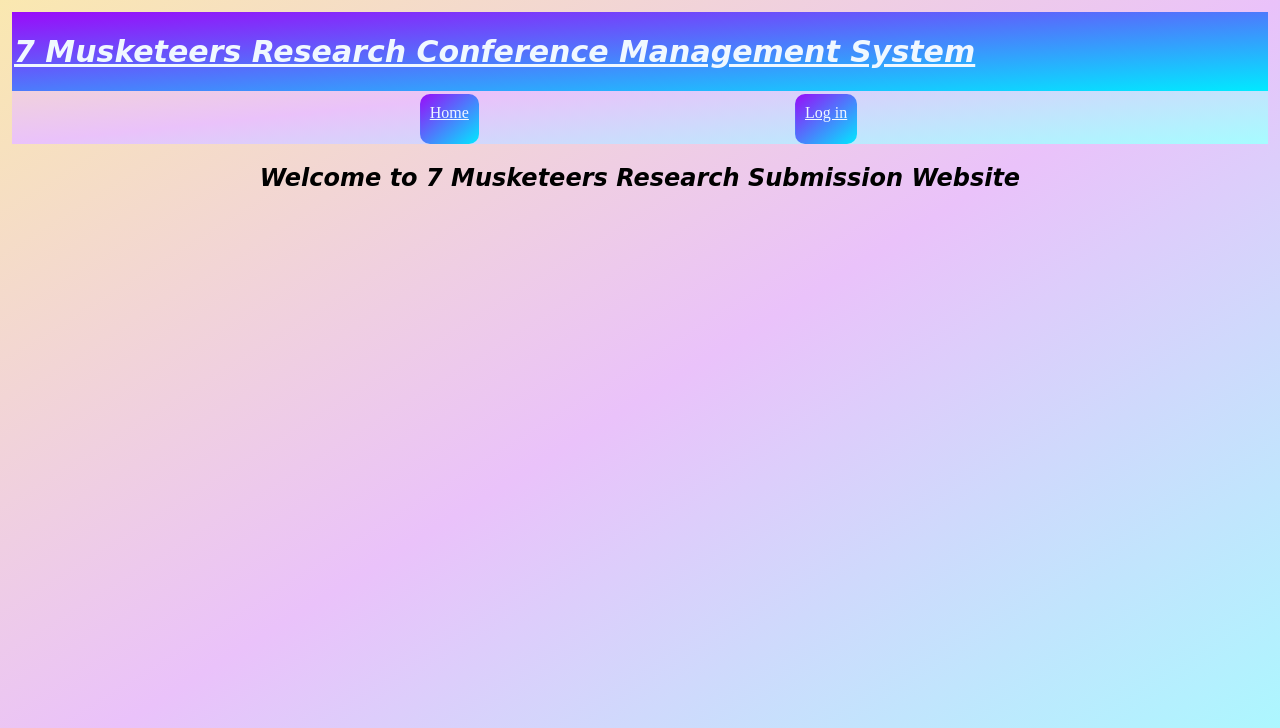
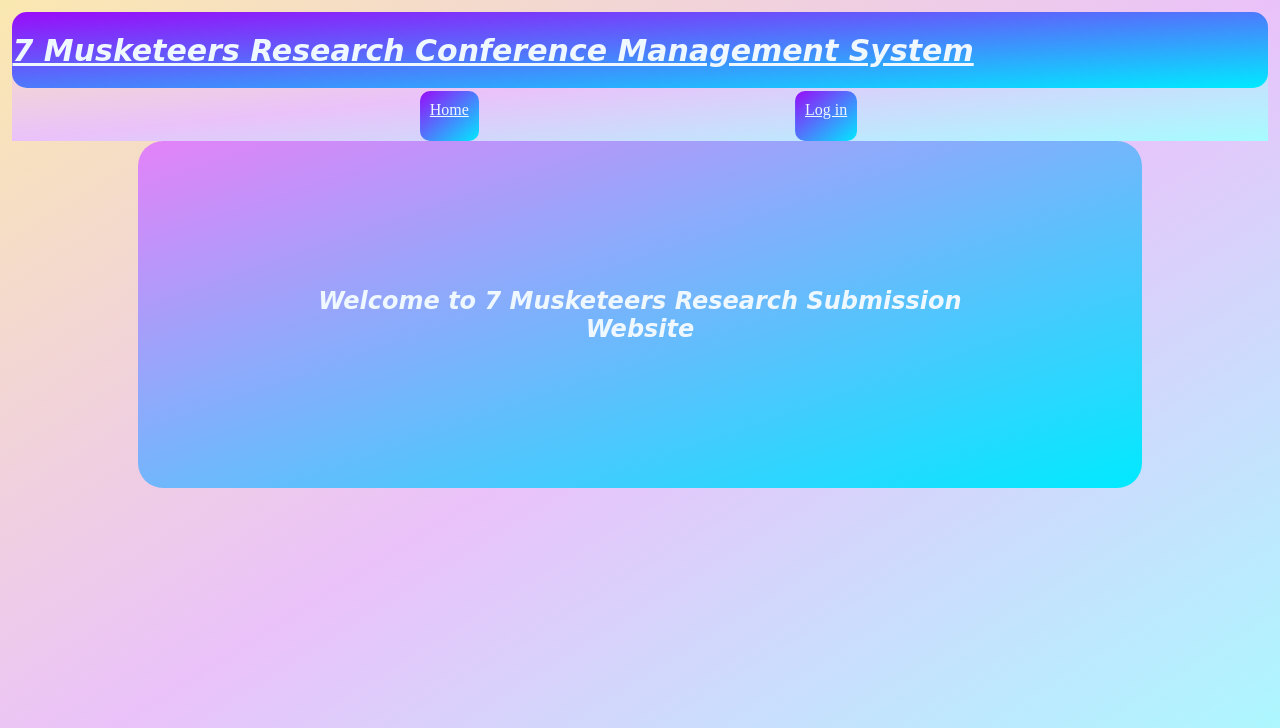
Before and after one commit to hariniprakash296/314Website-for-Research-paper-submissions, a Django app: page / in a window 1280 px wide. Shown: the top 728 px of the page. Run offline with Django 3.2, Linux system fonts and the light colour scheme.

Commit message:
ADDED STYLING

```diff
--- a/Conference_Management_System_Django/main/static/css/style_upper_menu.css
+++ b/Conference_Management_System_Django/main/static/css/style_upper_menu.css
@@ -49,9 +49,19 @@
 }
 
 .pagename {
-    padding: 2px;
+    border-radius: 15px;
+    padding: 0.5px;
     font-size: 15px;
     color: aliceblue;
     background-position: right bottom, left top;
     background-repeat: no-repeat, repeat; background-image: linear-gradient(to bottom right, rgb(154, 11, 249),rgb(0, 234, 255));
 }
+
+.contentStyling {
+    background-image: linear-gradient(to bottom right, rgb(228, 130, 248),rgb(0, 234, 255));
+    color: aliceblue;
+    font-family: Brush Script MT;
+    font-size: 100%;
+    border: width 500px; align-content: center; padding: 10%; margin-right: 10%; margin-left: 10%; margin-bottom: 30%;
+    border-radius: 25px;
+}
--- a/Conference_Management_System_Django/main/templates/upper_menu.html
+++ b/Conference_Management_System_Django/main/templates/upper_menu.html
@@ -9,27 +9,31 @@
     {% block head %}
     {% endblock %}
 </head>
-
 <div class="pagename">
     <h1 style="text-align: left; font-family: cursive; font-style: italic;"><u>7 Musketeers Research Conference Management System</u></h1>
 </div>
-
 <center><body style="padding: 10px; margin: 2px;">
     <div id="divMenuContainer">
         <div id="buttons">
-        <a style="color: aliceblue; font-family: 'Brush Script-MT';" href="/">Home</a>
+        <a style="color: aliceblue; font-family: 'Brush Script-MT'; border-radius: 25px;" href="/">Home</a>
         </div>
         {% if islogged_in == False %}
         <div id="buttons">
-            <a style="color: aliceblue; " href="login">Log in</a>
+            <a style="color: aliceblue; border-radius: 25px;" href="login">Log in</a>
         </div>
         {% else %}
-        <a href="logout">Log out</a>
+        <div id="buttons">
+        <a style="color: aliceblue; font-family: 'Brush Script-MT'; border-radius: 25px;"href="logout">Log out</a>
+        </div>
         {% endif %}
         </div>
 </div>
+<div class="contentStyling">
+<span style="font-size: 3rem">
 {{ message }}
+</span>
 {% block content %}
 {% endblock %}
+</div>
 </body>
 </html>
```
Also changed, not shown: Conference_Management_System_Django/main/templates/author_listpapers.html (added), Conference_Management_System_Django/main/templates/author_newpaper.html (added), Conference_Management_System_Django/main/templates/author_viewpaper.html (added).
